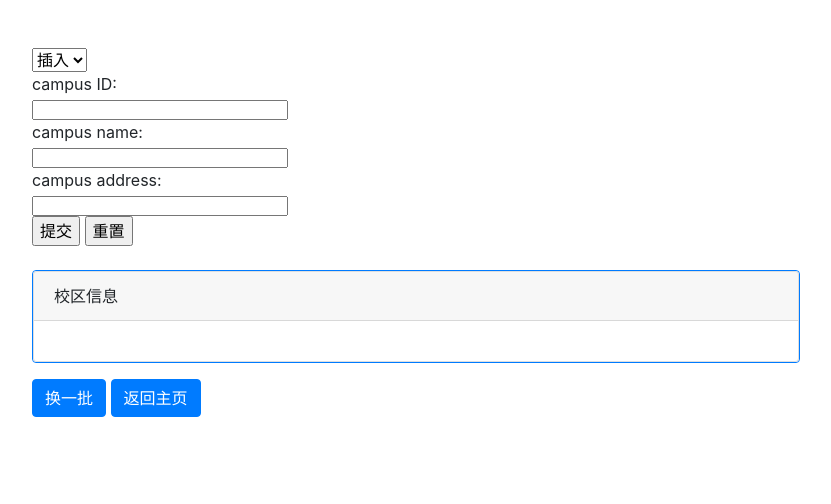
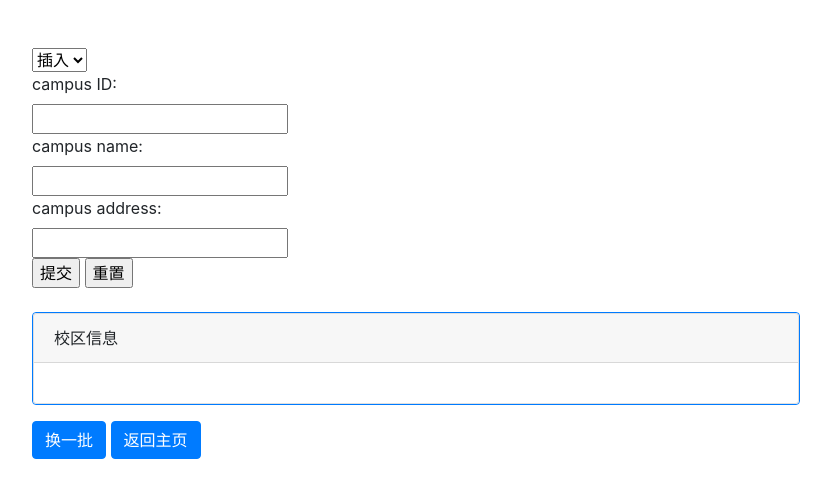
Before and after one commit to Ntimesp/DBproject, a Flask app: page /campus in a window 1280 px wide. Shown: the part 56-560 px from the top of the page, without its empty margins (53-884 px from the left). Run offline with Flask 2, Linux system fonts and the light colour scheme; data that the repository does not hold is empty; some libraries are stand-ins or nearby versions.

Commit message:
better inp-prompt style

```diff
--- a/templates/campus.html
+++ b/templates/campus.html
@@ -7,7 +7,7 @@
 <style type="text/css">
 .inp-prompt {
     display: block;
-    height: 20px;
+    min-height: 20px;
 }
 .dispaly-block {
     display: block;
```
